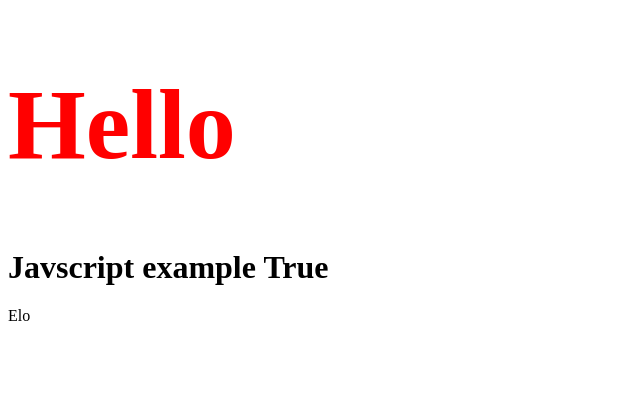
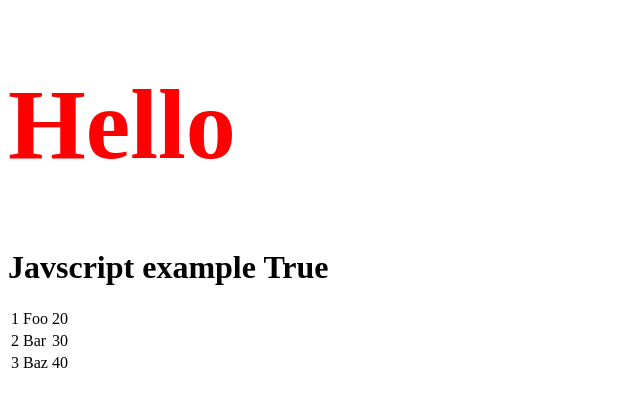
Before and after one commit to mieszkomalawski/react-node-tutorial, a React app: page / in a window 1280 px wide. Shown: the top 406 px of the page, without its empty margins (0-640 px from the left). Built offline with nearby package versions, Linux system fonts and the light colour scheme.

Commit message:
table render

```diff
--- a/App.jsx
+++ b/App.jsx
@@ -1,11 +1,43 @@
 import React from 'react';
 
 class App extends React.Component {
+
+    constructor() {
+        super();
+
+        this.state = {
+            data:
+            [
+                {
+                    "id":1,
+                    "name":"Foo",
+                    "age":"20"
+                },
+
+                {
+                    "id":2,
+                    "name":"Bar",
+                    "age":"30"
+                },
+
+                {
+                    "id":3,
+                    "name":"Baz",
+                    "age":"40"
+                }
+            ]
+        }
+    }
+
     render() {
         return (
             <div>
                 <Header/>
-                <Content/>
+                <table>
+                    <tbody>
+                    {this.state.data.map((person, i) => <TableRow key = {i} data = {person} />)}
+                    </tbody>
+                </table>
             </div>
         );
     }
@@ -29,14 +61,17 @@ class Header extends React.Component {
     }
 }
 
-class Content extends React.Component {
-    render() {
+class TableRow extends React.Component {
+    render () {
         return (
-            <div>
-                <p data-myattribute="value">Elo</p>
-            </div>
-        )
+            <tr>
+                <td>{this.props.data.id}</td>
+                <td>{this.props.data.name}</td>
+                <td>{this.props.data.age}</td>
+            </tr>
+        );
     }
 }
 
+
 export default App;
```
